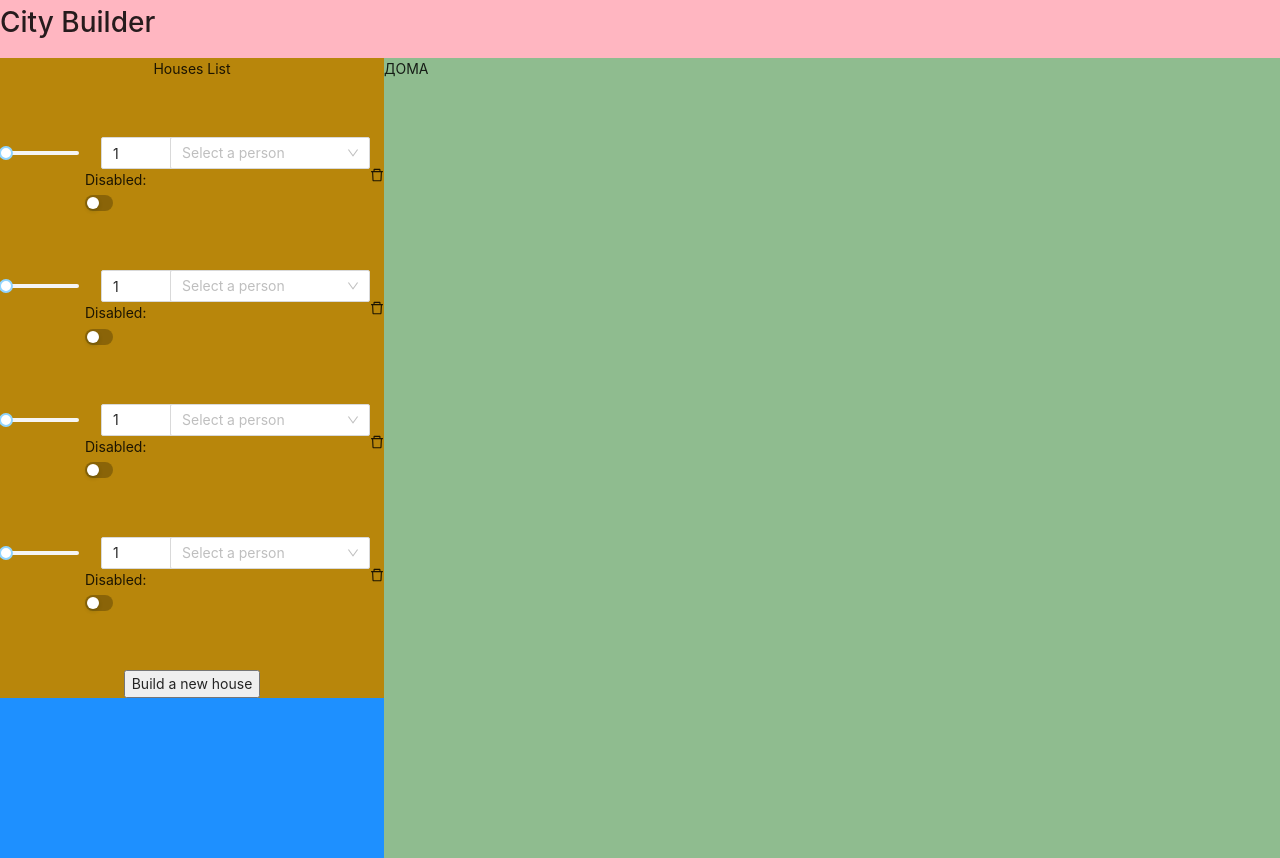
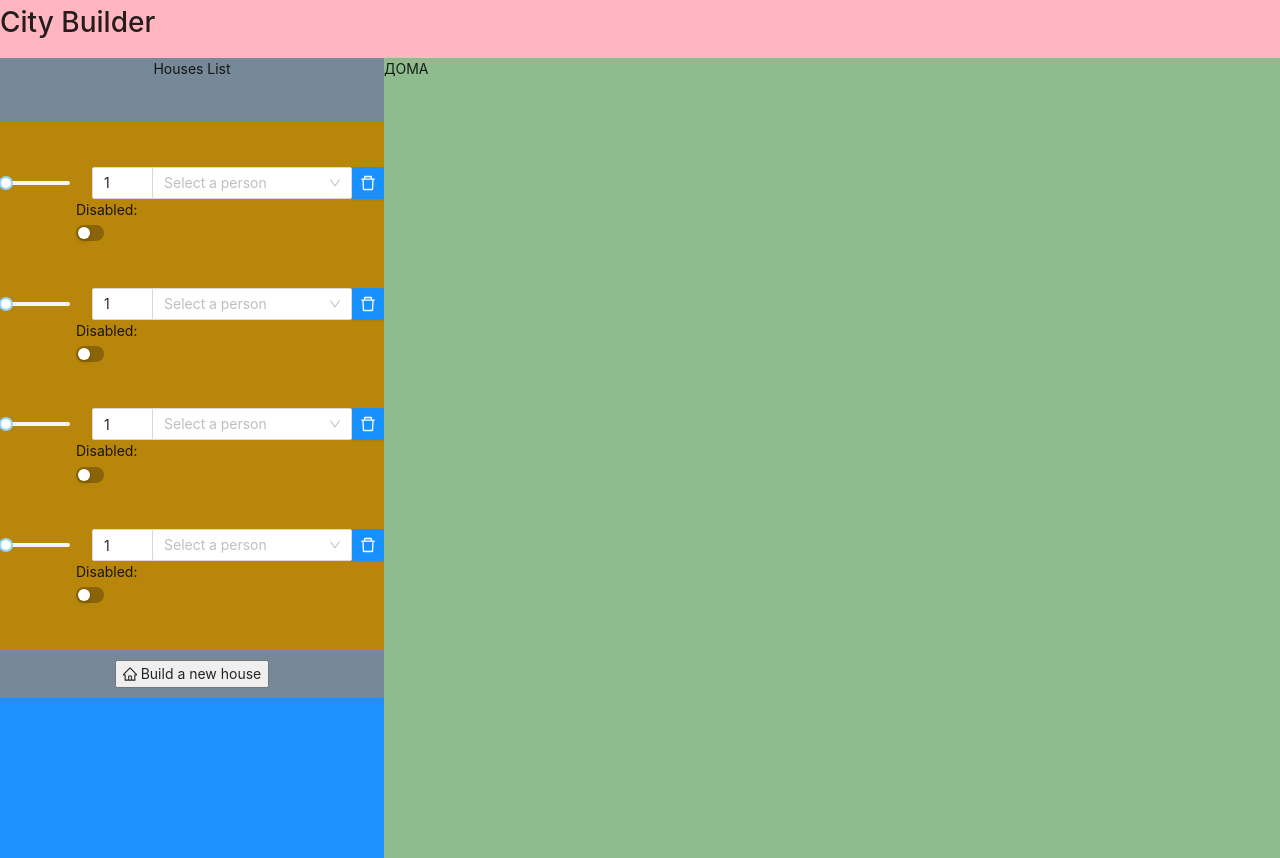
Before and after one commit to Chester7777/Town_Project, a React (Create React App) app: page / in a window 1280 px wide. Built offline with nearby package versions, Linux system fonts and the light colour scheme; the HTML template or start-up script is replaced by a standard one.

Commit message:
component, antd

```diff
--- /dev/null
+++ b/src/Settings/House/DeleteButton.tsx
@@ -0,0 +1,20 @@
+import {DeleteOutlined} from "@ant-design/icons";
+import {Button} from "antd";
+
+
+export const DeleteButton = () => {
+
+
+    const onDelete = () => {
+
+    }
+
+
+    return (
+        <Button
+            type="primary"
+            icon={<DeleteOutlined/>}
+            onClick={() => onDelete}
+        />
+    )
+}
--- a/src/Settings/House/DeleteOutlined.tsx
+++ /dev/null
@@ -1,13 +0,0 @@
-import {DeleteOutlined} from "@ant-design/icons";
-
-
-export const DeleteButton = () => {
-
-    const onDelete = () => {
-
-    }
-
-    return <>
-        <DeleteOutlined onClick={onDelete}/>
-    </>
-}
--- a/src/Settings/House/House.tsx
+++ b/src/Settings/House/House.tsx
@@ -2,7 +2,7 @@ import s from "./House.module.css";
 import {IntegerStep} from "./IntegerStep";
 import {SelectColor} from "./SelectColor";
 import 'antd/dist/antd.css';
-import {DeleteButton} from "./DeleteOutlined";
+import {DeleteButton} from "./DeleteButton";
 
 
 export const House = () => {
@@ -15,6 +15,8 @@ export const House = () => {
         <div>
             <SelectColor/>
         </div>
-        <DeleteButton/>
+        <div>
+            <DeleteButton/>
+        </div>
     </div>
 }
--- a/src/Settings/Settings.module.css
+++ b/src/Settings/Settings.module.css
@@ -8,3 +8,19 @@
     background-color: darkgoldenrod;
     height: 80vh;
 }
+
+.Header_setting {
+    display: flex;
+    justify-content: center;
+    height: 10%;
+    width: 100%;
+    background-color: lightslategrey;
+}
+
+.Footer_setting {
+    display: flex;
+    justify-content: center;
+    padding: 10px;
+    width: 100%;
+    background-color: lightslategrey;
+}
--- a/src/Settings/Settings.tsx
+++ b/src/Settings/Settings.tsx
@@ -1,19 +1,20 @@
 import s from "./Settings.module.css";
 import {House} from "./House/House";
+import {HomeOutlined} from "@ant-design/icons";
 
 
 export const Settings = () => {
 
     return <div className={s.app_settings}>
-        <header>
+        <header className={s.Header_setting}>
             {"Houses List"}
         </header>
         <House/>
         <House/>
         <House/>
         <House/>
-        <footer>
-            <button>Build a new house</button>
+        <footer className={s.Footer_setting}>
+            <button><HomeOutlined /> Build a new house</button>
         </footer>
     </div>
 }
```
